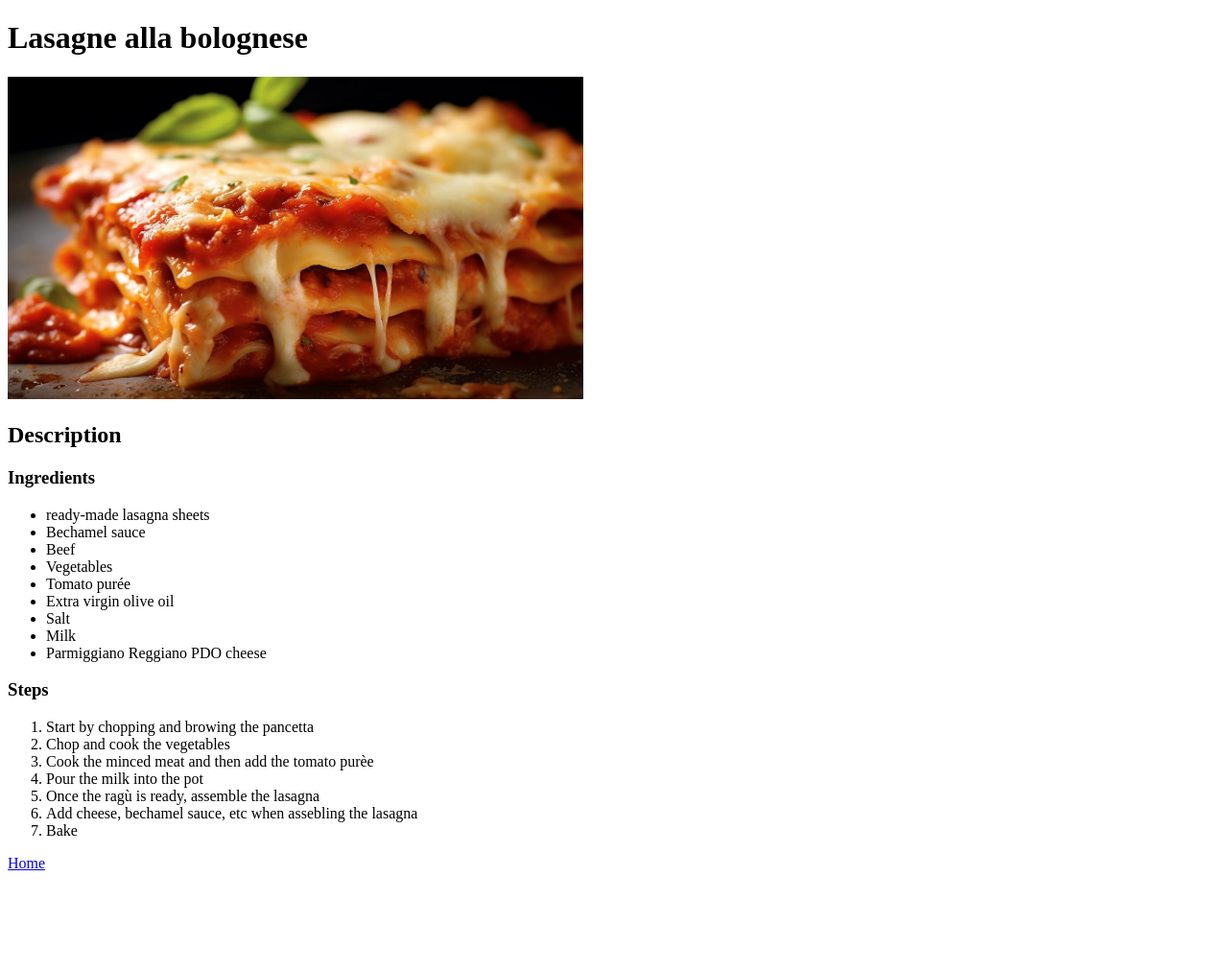
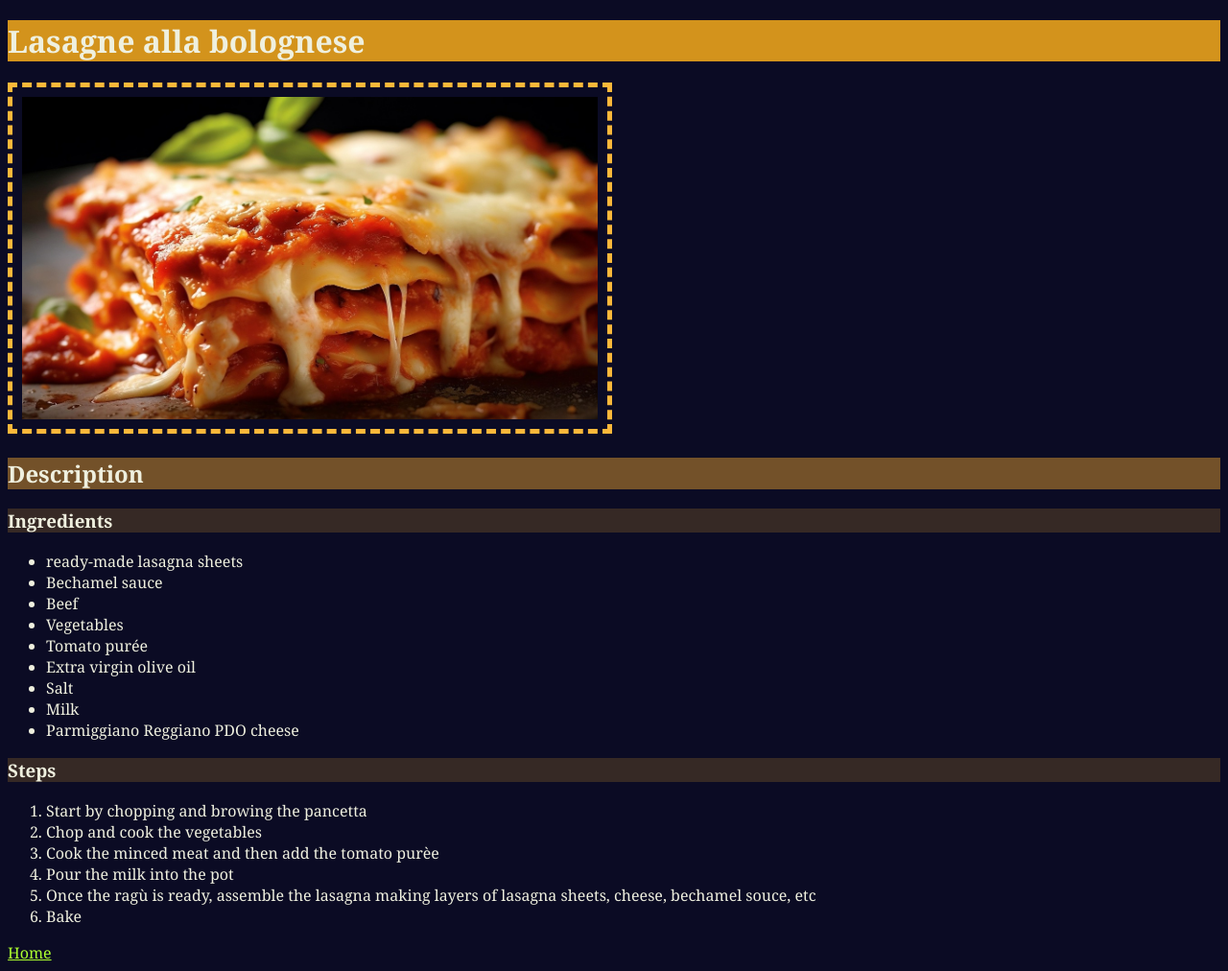
Before and after one commit to Ele-dev1/odin-recipes, a plain HTML site: page recipes/lasagna.html in a window 1280 px wide. Shown: the whole page at 96% size. Before the commit the page ends 917 px from the top, so only its background shows below. Drawn offline with Linux system fonts and the light colour scheme.

Commit message:
add style

```diff
--- /dev/null
+++ b/recipes/bruschetta.css
@@ -0,0 +1,26 @@
+* {
+    background-color: rgb(11, 11, 36);
+    color: rgb(239, 240, 223);
+    font-family: 'Lucida Handwriting', Georgia;
+}
+
+img {
+    border: 5px dashed rgb(190, 121, 121);
+    padding: 10px;
+}
+
+.header1 {
+    background-color: rgb(175, 59, 59);
+}
+
+.header2 {
+    background-color: rgba(185, 77, 77, 0.548);
+}
+
+.header3 {
+    background-color: rgba(185, 77, 77, 0.212);
+}
+
+a {
+    color: greenyellow;
+}
--- /dev/null
+++ b/recipes/lasagna.css
@@ -0,0 +1,26 @@
+* {
+    background-color: rgb(11, 11, 36);
+    color: rgb(239, 240, 223);
+    font-family: 'Lucida Handwriting', Georgia;
+}
+
+img {
+    border: 5px dashed rgb(252, 184, 58);
+    padding: 10px;
+}
+
+.header1 {
+    background-color: rgb(211, 147, 28);
+}
+
+.header2 {
+    background-color: rgba(201, 139, 47, 0.548);
+}
+
+.header3 {
+    background-color: rgba(212, 153, 43, 0.212);
+}
+
+a {
+    color: greenyellow;
+}
--- a/recipes/lasagna.html
+++ b/recipes/lasagna.html
@@ -3,12 +3,13 @@
     <head>
         <meta charset="UTF-8">
         <title>Lasagna Recipe</title>
+        <link rel="stylesheet" href="lasagna.css">
     </head>
     <body>
-        <h1>Lasagne alla bolognese</h1>
+        <h1 class="header1">Lasagne alla bolognese</h1>
         <img src="../images/lasagna.jpg" alt="photo of a lasagna" width="600">
-        <h2>Description</h2>
-        <h3>Ingredients</h3>
+        <h2 class="header2">Description</h2>
+        <h3 class="header3">Ingredients</h3>
         <ul>
             <li>ready-made lasagna sheets</li>
             <li>Bechamel sauce</li>
@@ -21,14 +22,13 @@
             <li>Parmiggiano Reggiano PDO cheese</li>
         </ul>
 
-        <h3>Steps</h3>
+        <h3 class="header3">Steps</h3>
         <ol>
             <li>Start by chopping and browing the pancetta</li>
             <li>Chop and cook the vegetables</li>
             <li>Cook the minced meat and then add the tomato purèe</li>
             <li>Pour the milk into the pot</li>
-            <li>Once the ragù is ready, assemble the lasagna</li>
-            <li>Add cheese, bechamel sauce, etc when assebling the lasagna</li>
+            <li>Once the ragù is ready, assemble the lasagna making layers of lasagna sheets, cheese, bechamel souce, etc</li>
             <li>Bake</li>
         </ol>
         <a href="../index.html">Home</a>
--- /dev/null
+++ b/recipes/tiramisù.css
@@ -0,0 +1,26 @@
+* {
+    background-color: rgb(11, 11, 36);
+    color: rgb(239, 240, 223);
+    font-family: 'Lucida Handwriting', Georgia;
+}
+
+img {
+    border: 5px dashed rgb(148, 99, 67);
+    padding: 10px;
+}
+
+.header1 {
+    background-color: rgb(95, 70, 52);
+}
+
+.header2 {
+    background-color: rgba(88, 66, 48, 0.548);
+}
+
+.header3 {
+    background-color: rgba(100, 78, 58, 0.212);
+}
+
+a {
+    color: greenyellow;
+}
--- /dev/null
+++ b/style.css
@@ -0,0 +1,9 @@
+* {
+    background-color: rgb(11, 11, 36);
+    color: rgb(239, 240, 223);
+    font-family: 'Lucida Handwriting', Georgia;
+}
+
+li, a {
+    color: rgb(178, 228, 235);
+}
```
Also changed, not shown: index.html (+3 -0 lines), recipes/bruschetta.html (+5 -4 lines), recipes/tiramisù.html (+5 -4 lines).
